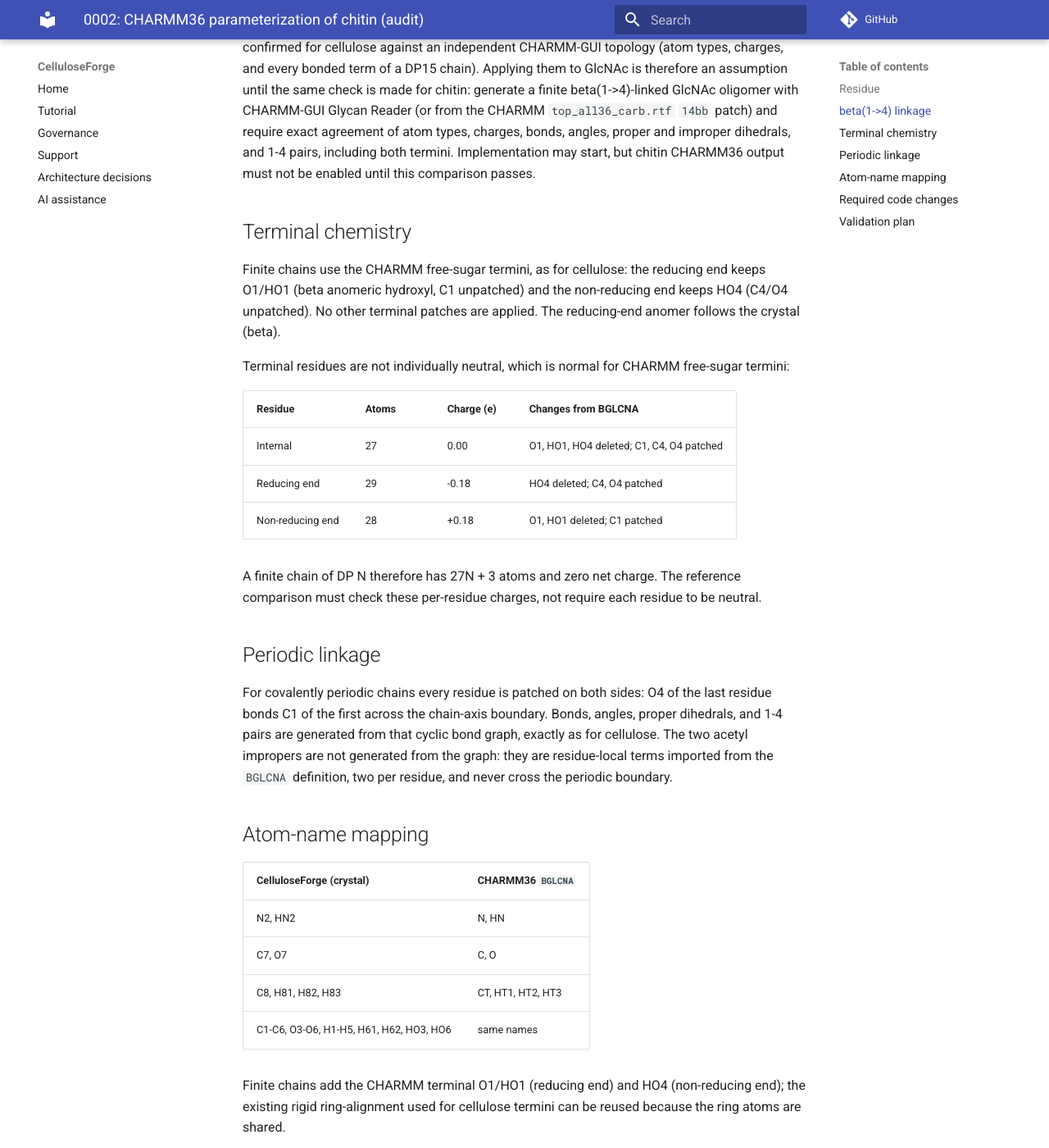
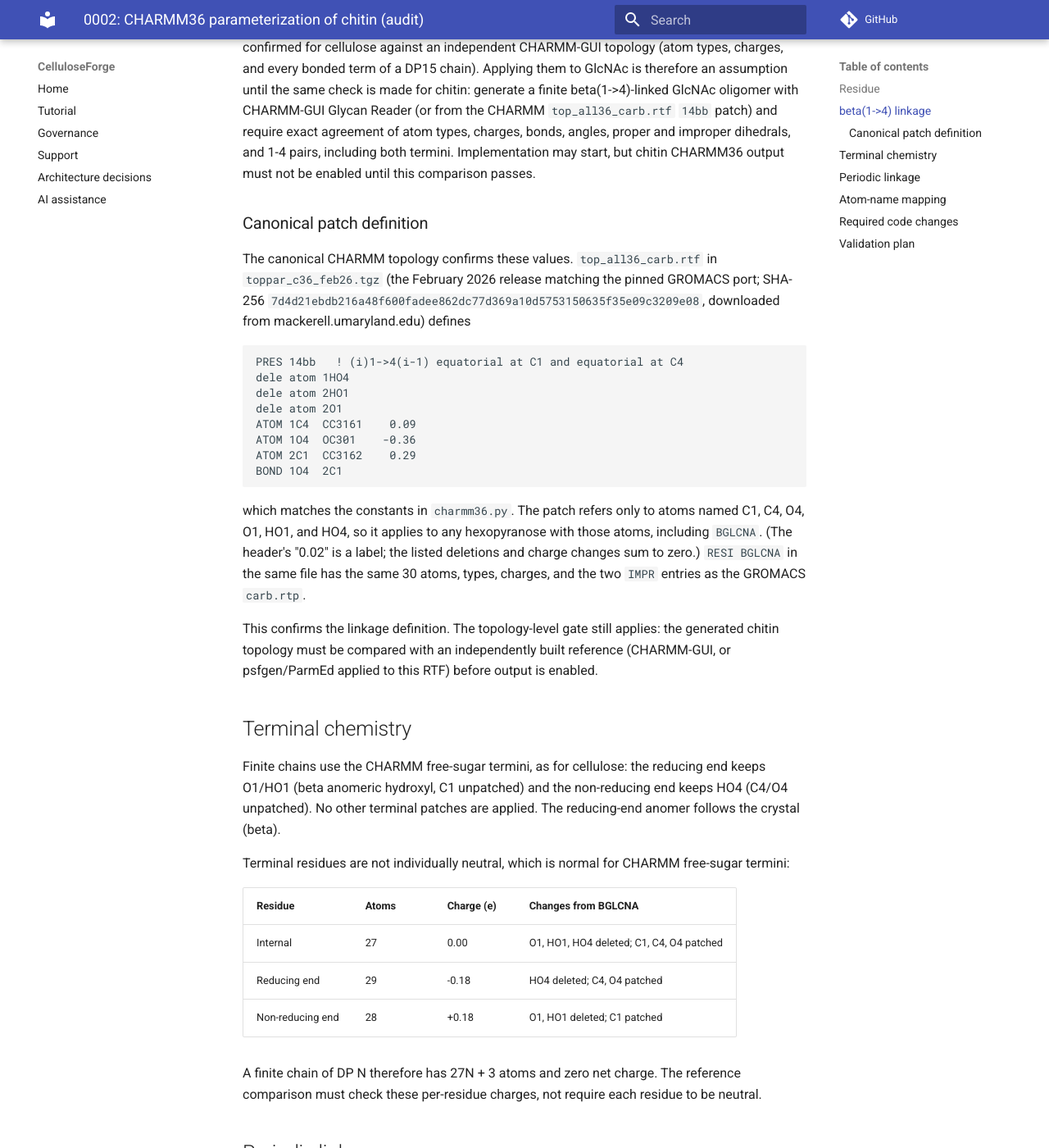
Before and after one commit to askforarun/cellulose-forge, an MkDocs documentation site: the page built from docs/decisions/0002-charmm36-chitin-audit.md, in a window 1280 px wide and 1400 px high, scrolled down 916 px. Shown: the whole window at 82% size. Built offline with MkDocs 1.6.1 and Material for MkDocs 9.7.7, drawn with Linux system fonts in a browser that asks for light colours; comment, search, counter and statistics services are not loaded.

Commit message:
Confirm chitin 14bb patch against the canonical CHARMM RTF
Co-Authored-By: Claude Opus 5.5 <noreply@anthropic.com>

````diff
--- a/docs/decisions/0002-charmm36-chitin-audit.md
+++ b/docs/decisions/0002-charmm36-chitin-audit.md
@@ -40,6 +40,37 @@ with CHARMM-GUI Glycan Reader (or from the CHARMM `top_all36_carb.rtf`
 angles, proper and improper dihedrals, and 1-4 pairs, including both
 termini. Implementation may start, but chitin CHARMM36 output must not be
 enabled until this comparison passes.
+
+### Canonical patch definition
+
+The canonical CHARMM topology confirms these values. `top_all36_carb.rtf` in
+`toppar_c36_feb26.tgz` (the February 2026 release matching the pinned GROMACS
+port; SHA-256
+`7d4d21ebdb216a48f600fadee862dc77d369a10d5753150635f35e09c3209e08`,
+downloaded from mackerell.umaryland.edu) defines
+
+```
+PRES 14bb   ! (i)1->4(i-1) equatorial at C1 and equatorial at C4
+dele atom 1HO4
+dele atom 2HO1
+dele atom 2O1
+ATOM 1C4  CC3161    0.09
+ATOM 1O4  OC301    -0.36
+ATOM 2C1  CC3162    0.29
+BOND 1O4  2C1
+```
+
+which matches the constants in `charmm36.py`. The patch refers only to atoms
+named C1, C4, O4, O1, HO1, and HO4, so it applies to any hexopyranose with
+those atoms, including `BGLCNA`. (The header's "0.02" is a label; the listed
+deletions and charge changes sum to zero.) `RESI BGLCNA` in the same file has
+the same 30 atoms, types, charges, and the two `IMPR` entries as the GROMACS
+`carb.rtp`.
+
+This confirms the linkage definition. The topology-level gate still applies:
+the generated chitin topology must be compared with an independently built
+reference (CHARMM-GUI, or psfgen/ParmEd applied to this RTF) before output is
+enabled.
 
 ## Terminal chemistry
 
````
